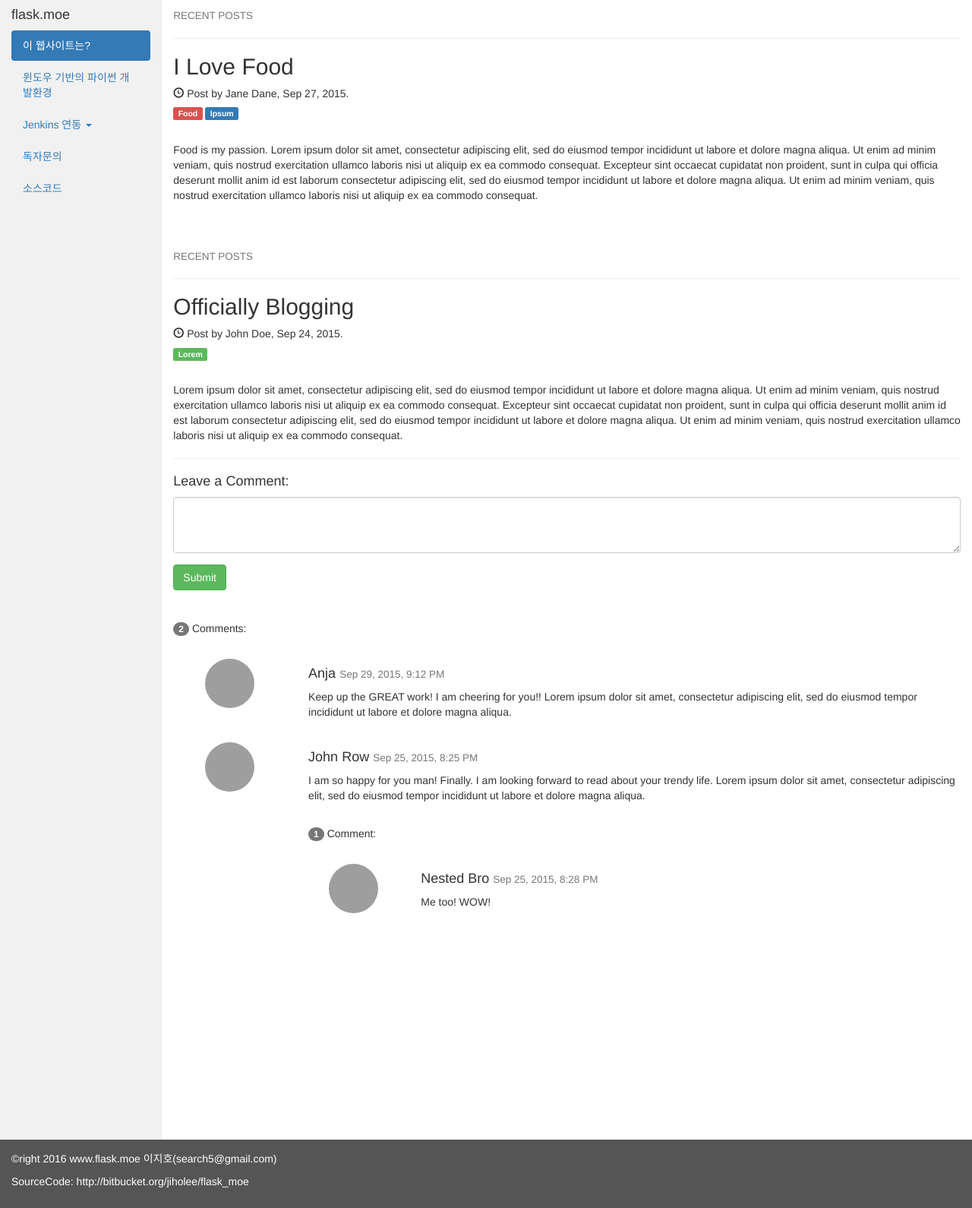
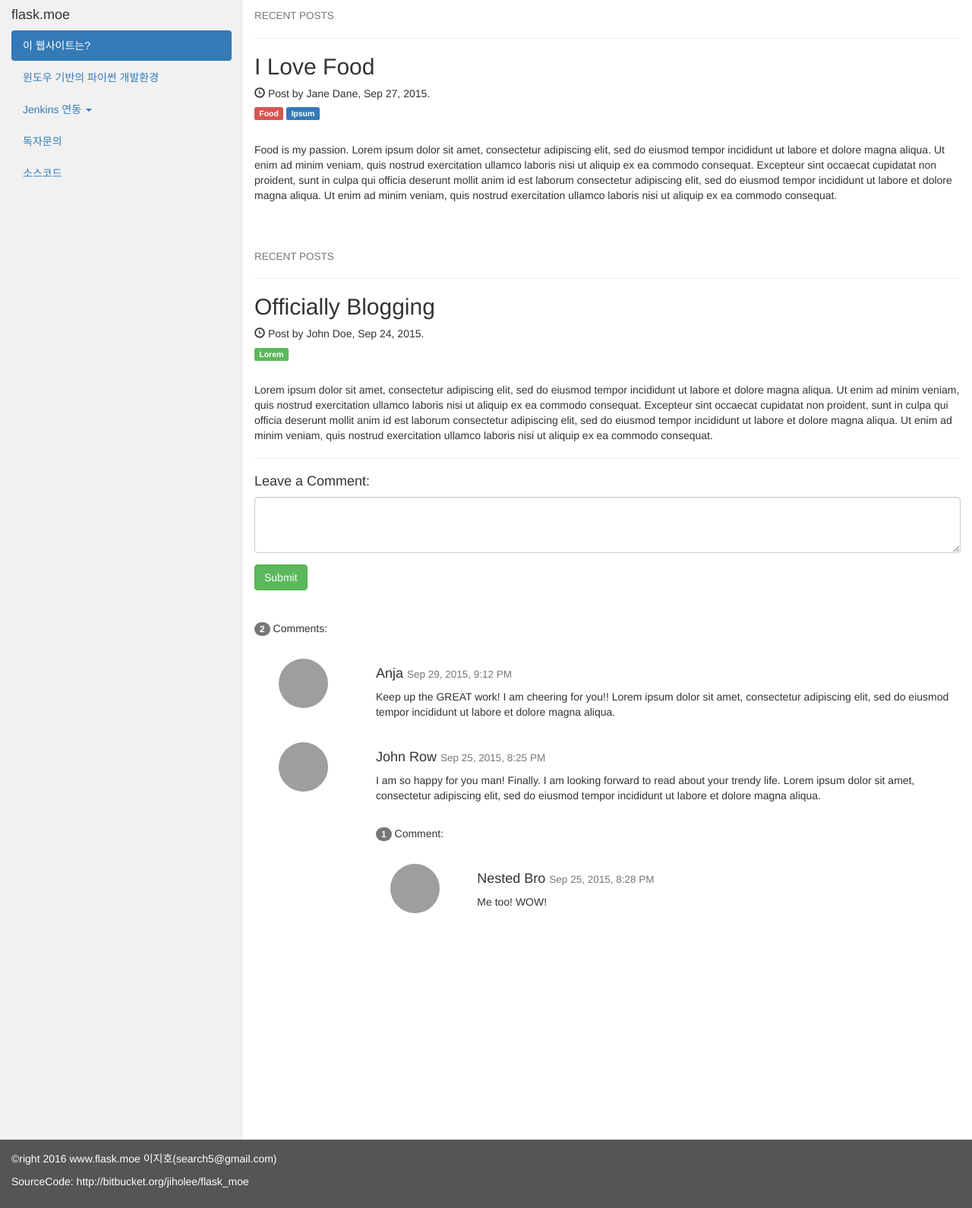
Before and after one commit to MrMoonKr/flask_moe-doc, a Flask app: page / in a window 1280 px wide. Shown: the whole page at 76% size. Run offline with Flask 2, Linux system fonts and the light colour scheme; some libraries are stand-ins or nearby versions; grey boxes are pictures that could not be loaded.

Commit message:
site updating..

```diff
--- a/flask_moe/templates/base.html
+++ b/flask_moe/templates/base.html
@@ -48,7 +48,7 @@
     <body>
         <div class="container-fluid">
             <div class="row content">
-                <div class="col-sm-2 sidenav">
+                <div class="col-sm-3 sidenav">
                     <h4>flask.moe</h4>
                     <ul class="nav nav-pills nav-stacked">
                         <li class="active"><a href="#">이 웹사이트는?</a></li>
@@ -79,7 +79,7 @@
                         </span>
                     </div>-->
                 </div>
-                <div class="col-sm-10">
+                <div class="col-sm-9">
                     {% block content_block %}
                     {% endblock %}
                 </div>
```
